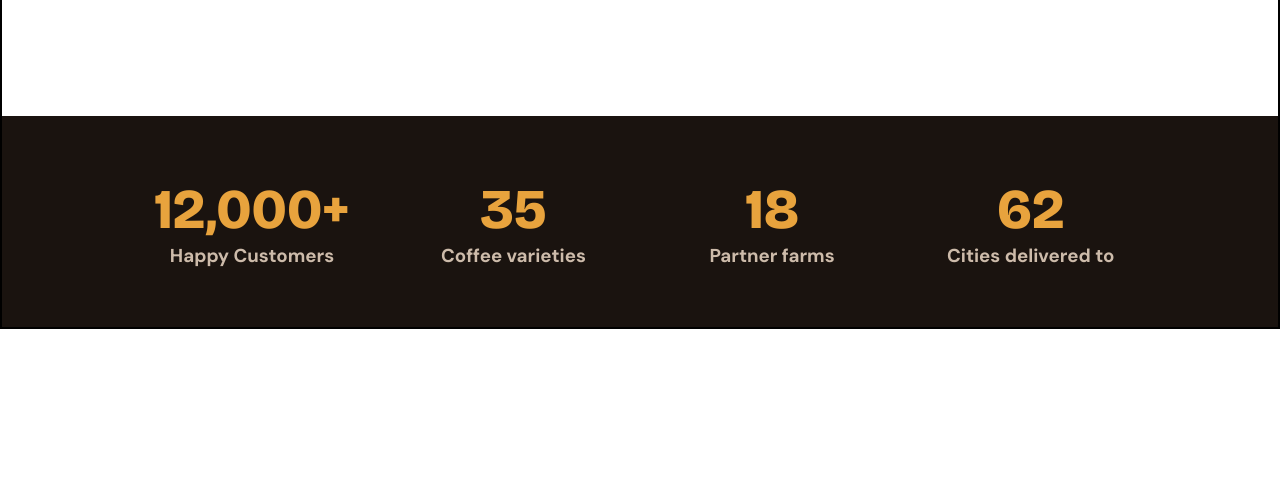
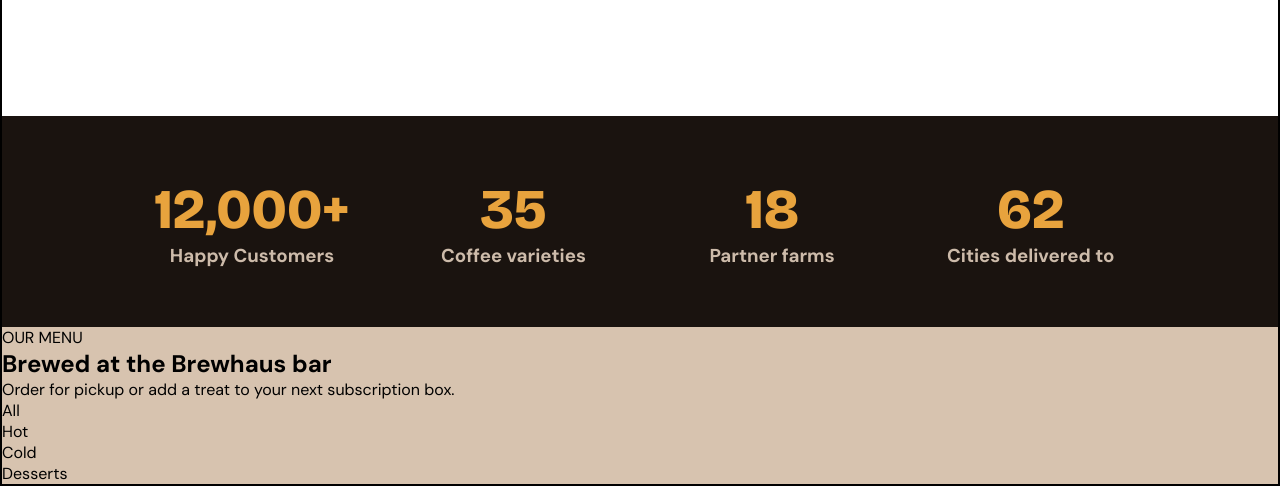
Before and after one commit to sarvesh-avhad-lab/brewhaus-assignment, a plain HTML site: page index.html in a window 1280 px wide. Shown: the part 2007-2493 px from the top of the page. Before the commit the page ends 2336 px from the top, so only its background shows below. Drawn offline with nearby package versions, Linux system fonts and the light colour scheme.

Commit message:
adding menu html

```diff
--- a/index.html
+++ b/index.html
@@ -128,6 +128,18 @@
 			<div><span>62</span><h3>Cities delivered to</h3></div>
 		</div>
 
+		<!-- menu section -->
+		<div class="menu-section">
+			<span>OUR MENU</span>
+			<h2>Brewed at the Brewhaus bar</h2>
+			<p>Order for pickup or add a treat to your next subscription box.</p>
+			<div class="categories">
+				<div class="button" id="all">All</div>
+				<div class="button" id="hot">Hot</div>
+				<div class="button" id="cold">Cold</div>
+				<div class="button" id="desserts">Desserts</div>
+			</div>
+		</div>
 
 	</div>
 </body>
--- a/style.css
+++ b/style.css
@@ -435,3 +435,10 @@
 	font-weight: 900;
 	color: #E8A33D;
 }
+
+/* menu section  */
+.menu-section {
+	background-color: #D7C3AF;
+	width: 100%;
+	height: auto;
+}
```
